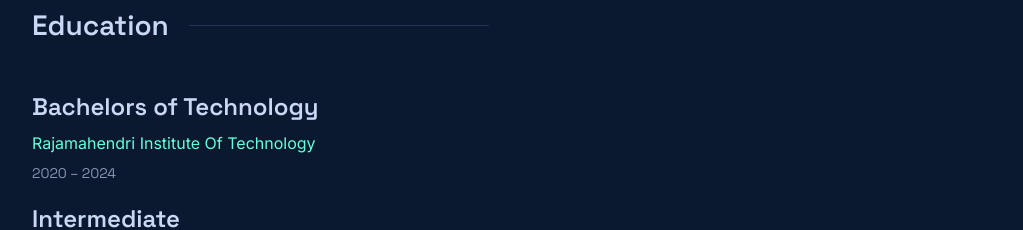
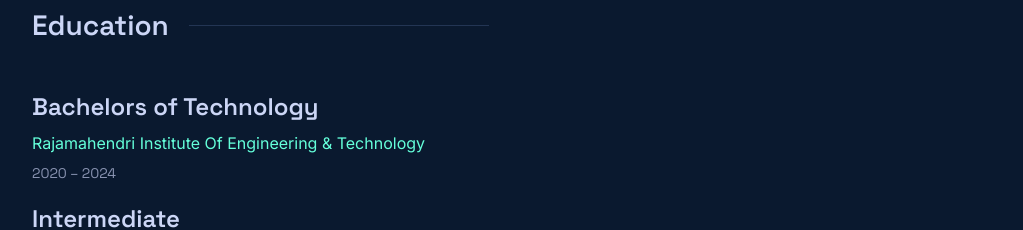
Before and after one commit to Saketh0014/Portfolio, a React (Create React App) app in the folder portfolio-react/: page / in a window 1280 px wide. Shown: the part 4440-4670 px from the top of the page, without its empty margins (128-1151 px from the left). Built offline with nearby package versions, Linux system fonts and the light colour scheme.

Commit message:
fix college.

```diff
--- a/portfolio-react/src/components/Education.js
+++ b/portfolio-react/src/components/Education.js
@@ -3,7 +3,7 @@ import React from 'react';
 const education = [
   {
     degree: 'Bachelors of Technology',
-    institution: 'Rajamahendri Institute Of Technology',
+    institution: 'Rajamahendri Institute Of Engineering & Technology',
     period: '2020 – 2024',
   },
   {
```
